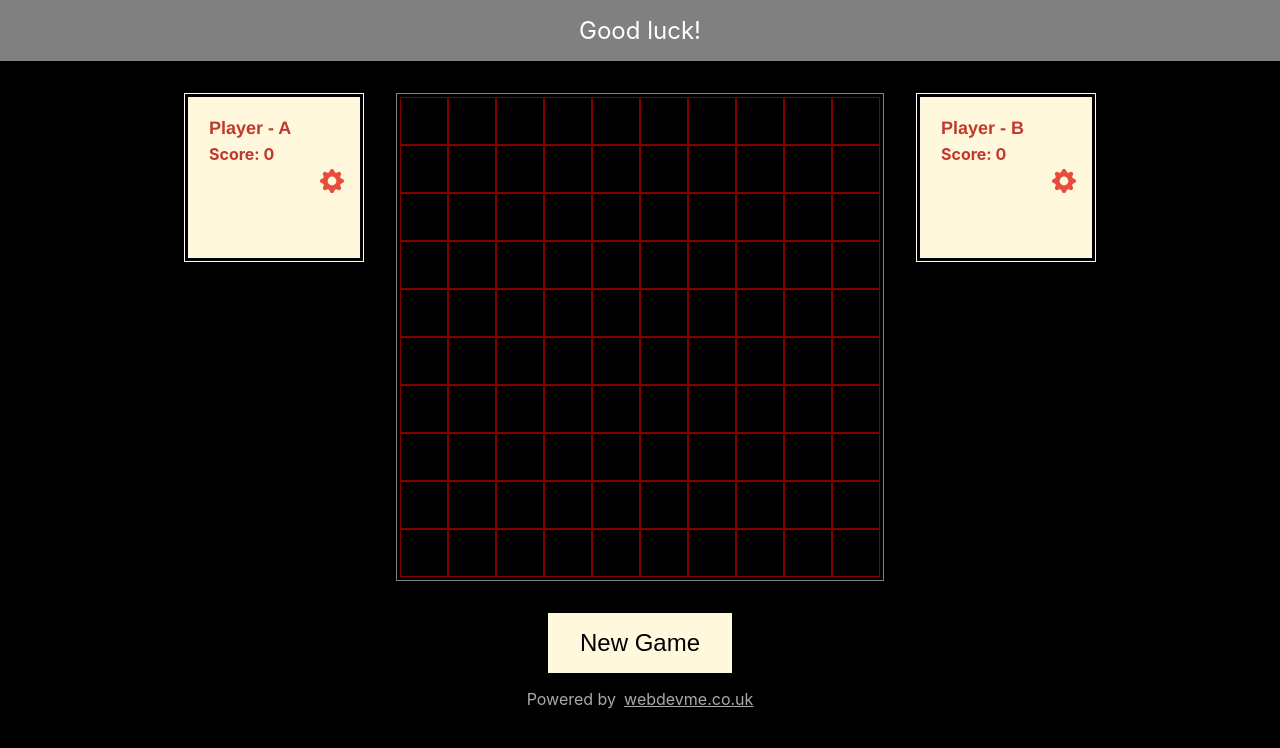
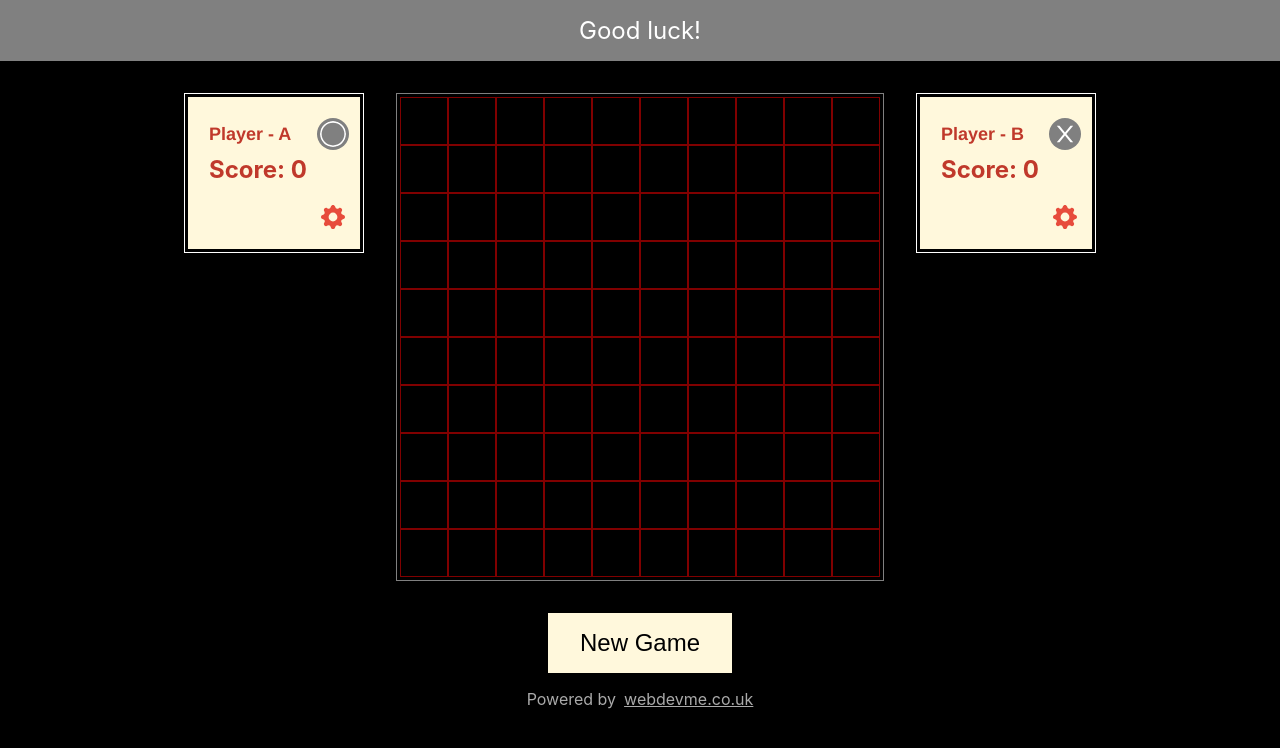
Before and after one commit to Karoly-Git/gomoku, a React (Create React App) app: page / in a window 1280 px wide. Shown: the top 748 px of the page. Built offline with nearby package versions, Linux system fonts and the light colour scheme.

Commit message:
Player-houre re-designed.

```diff
--- a/src/App.css
+++ b/src/App.css
@@ -79,6 +79,7 @@ body {
   align-items: center;
   padding: 3px;
   min-width: 180px;
+  max-width: 180px;
   border: 1px solid white;
 }
 .App main .player-house .frame {
@@ -87,31 +88,29 @@ body {
   background-color: cornsilk;
 }
 .App main .player-house .frame h2 {
+  display: flex;
+  align-items: center;
   margin: 5px;
   font-size: 18px;
   color: #c0392b;
   font-family: "Helvetica", sans-serif;
+  min-width: 100%;
+  text-transform: capitalize;
+}
+.App main .player-house .frame h2 .icon {
+  background-color: gray;
+  color: white;
+  border-radius: 50%;
+  padding: 3px;
+  font-size: 2rem;
+  margin-left: auto;
+  margin-right: 0;
 }
 .App main .player-house .frame h3 {
   width: 100%;
   margin: 5px;
-  font-size: 16px;
+  font-size: 1.5rem;
   color: #c0392b;
-}
-.App main .player-house .frame .icon-box {
-  display: flex;
-  justify-content: flex-end;
-  width: 100%;
-}
-.App main .player-house .frame .icon-box .icon {
-  font-size: 1.5rem;
-  color: #e74c3c;
-  margin-left: 1rem;
-  cursor: pointer;
-  transition: color 0.3s ease;
-}
-.App main .player-house .frame .icon-box .icon:hover {
-  color: #d62c1a;
 }
 .App main .player-house .frame .settings-box {
   display: flex;
@@ -119,7 +118,6 @@ body {
   align-items: center;
   margin-top: 1rem;
   width: 100%;
-  transition: opacity 350ms ease-in-out;
 }
 .App main .player-house .frame .settings-box .name-input {
   padding: 0.5rem;
@@ -127,20 +125,24 @@ body {
   border: 1px solid skyblue;
   color: #2c3e50;
   background-color: rgb(250, 243, 215);
-  transition: border-color 0.3s ease;
+  transition: all 350ms ease-in-out;
 }
 .App main .player-house .frame .settings-box .name-input:focus {
   outline: none;
   border-color: #d62c1a;
 }
 .App main .player-house .frame .settings-box .icon {
-  font-size: 1.8rem;
-  color: #3498db;
+  font-size: 1.5rem;
+  color: #e74c3c;
   cursor: pointer;
-  transition: color 0.3s ease;
+  transition: opacity 350ms ease-in-out;
+  min-width: 1.5rem;
 }
 .App main .player-house .frame .settings-box .icon:hover {
-  color: #217dbb;
+  color: #d62c1a;
+}
+.App main .player-house .frame .settings-box .done-icon {
+  margin-left: -45px;
 }
 .App footer {
   display: flex;
--- a/src/App.js
+++ b/src/App.js
@@ -97,26 +97,28 @@ function App() {
         <div className='player-house'>
           <div className='frame'>
             <h2>
-              <span className='player-color-sign'></span>
               {playerA}
+              <OIcon className='icon' />
             </h2>
             <h3>
               Score: {scoreA}
             </h3>
-            <div className='icon-box'>
-              <GearIcon onClick={() => {
-                setIsOpenBoxA(true);
-                refA.current.focus()
-              }}
-                className='icon' />
-            </div>
-            <div className='settings-box' style={{ opacity: `${isOpenBoxA ? '1' : '0'}` }}>
-              <input ref={refA} onChange={(e) => setInputA(e.target.value)} className='name-input' placeholder='Name...'></input>
+            <div className='settings-box'>
+              <input ref={refA} onChange={(e) => setPlayerA(e.target.value)} className='name-input' placeholder='Name...' style={{ opacity: `${isOpenBoxA ? '1' : '0'}` }}></input>
+              <GearIcon
+                onClick={() => {
+                  setIsOpenBoxA(!isOpenBoxA);
+                  refA.current.focus()
+                }}
+                className='icon gear-icon'
+                style={{ opacity: `${isOpenBoxA ? '0' : '1'}` }}
+              />
               <DoneIcon
                 onClick={() => {
-                  setPlayerA(inputA === '' ? 'Player - A' : inputA);
-                  setIsOpenBoxA(false)
-                }} className='icon'
+                  setIsOpenBoxA(!isOpenBoxA)
+                }}
+                className='icon done-icon'
+                style={{ opacity: `${isOpenBoxA ? '1' : '0'}` }}
               />
             </div>
           </div>
@@ -133,7 +135,6 @@ function App() {
                       key={cIndex}
                       onClick={() => handleCellClick(cIndex, rIndex)}
                       style={{
-                        //backgroundColor: matrix[rIndex][cIndex].player ? 'unset' : '',
                         backgroundColor: matrix[rIndex][cIndex].player && !isWinner ? 'unset' : matrix[rIndex][cIndex].winCell === true ? winningBackground : '',
                         pointerEvents: isWinner ? 'none' : ''
                       }}
@@ -150,26 +151,28 @@ function App() {
         <div className='player-house'>
           <div className='frame'>
             <h2>
-              <span className='player-color-sign'></span>
               {playerB}
+              <XIcon className='icon' />
             </h2>
             <h3>
               Score: {scoreB}
             </h3>
-            <div className='icon-box'>
-              <GearIcon onClick={() => {
-                setIsOpenBoxB(true);
-                refB.current.focus()
-              }}
-                className='icon' />
-            </div>
-            <div className='settings-box' style={{ opacity: `${isOpenBoxB ? '1' : '0'}` }}>
-              <input ref={refB} onChange={(e) => setInputB(e.target.value)} className='name-input' placeholder='Name...'></input>
+            <div className='settings-box'>
+              <input ref={refB} onChange={(e) => setPlayerB(e.target.value)} className='name-input' placeholder='Name...' style={{ opacity: `${isOpenBoxB ? '1' : '0'}` }}></input>
+              <GearIcon
+                onClick={() => {
+                  setIsOpenBoxB(!isOpenBoxB);
+                  refB.current.focus()
+                }}
+                className='icon gear-icon'
+                style={{ opacity: `${isOpenBoxB ? '0' : '1'}` }}
+              />
               <DoneIcon
                 onClick={() => {
-                  setPlayerB(inputB === '' ? 'Player - B' : inputB);
-                  setIsOpenBoxB(false)
-                }} className='icon'
+                  setIsOpenBoxB(!isOpenBoxB)
+                }}
+                className='icon done-icon'
+                style={{ opacity: `${isOpenBoxB ? '1' : '0'}` }}
               />
             </div>
           </div>
--- a/src/App.scss
+++ b/src/App.scss
@@ -104,6 +104,7 @@ body {
       align-items: center;
       padding: 3px;
       min-width: 180px;
+      max-width: 180px;
       border: 1px solid white;
 
       .frame {
@@ -112,35 +113,32 @@ body {
         background-color: cornsilk;
 
         h2 {
+          display: flex;
+          //justify-content: space-between;
+          align-items: center;
           margin: 5px;
           font-size: 18px;
           color: $fancy-text-color;
           font-family: $heading-font;
+          min-width: 100%;
+          text-transform: capitalize;
+
+          .icon {
+            background-color: gray;
+            color: white;
+            border-radius: 50%;
+            padding: 3px;
+            font-size: 2rem;
+            margin-left: auto;
+            margin-right: 0;
+          }
         }
 
         h3 {
           width: 100%;
           margin: 5px;
-          font-size: 16px;
+          font-size: 1.5rem;
           color: $fancy-text-color;
-        }
-
-        .icon-box {
-          display: flex;
-          justify-content: flex-end;
-          width: 100%;
-
-          .icon {
-            font-size: 1.5rem;
-            color: $accent-color;
-            margin-left: 1rem;
-            cursor: pointer;
-            transition: color 0.3s ease;
-
-            &:hover {
-              color: darken($accent-color, 10%);
-            }
-          }
         }
 
         .settings-box {
@@ -149,7 +147,6 @@ body {
           align-items: center;
           margin-top: 1rem;
           width: 100%;
-          transition: opacity 350ms ease-in-out;
 
           .name-input {
             padding: 0.5rem;
@@ -157,7 +154,7 @@ body {
             border: 1px solid skyblue;
             color: $cool-text-color;
             background-color: rgb(250, 243, 215);
-            transition: border-color 0.3s ease;
+            transition: all 350ms ease-in-out;
 
             &:focus {
               outline: none;
@@ -166,14 +163,19 @@ body {
           }
 
           .icon {
-            font-size: 1.8rem;
-            color: $secondary-color;
+            font-size: 1.5rem;
+            color: $accent-color;
             cursor: pointer;
-            transition: color 0.3s ease;
+            transition: opacity 350ms ease-in-out;
+            min-width: 1.5rem;
 
             &:hover {
-              color: darken($secondary-color, 10%);
+              color: darken($accent-color, 10%);
             }
+          }
+
+          .done-icon {
+            margin-left: -45px;
           }
         }
       }
```
Also changed, not shown: 1 other file (tests, documents, lock files or other folders).
